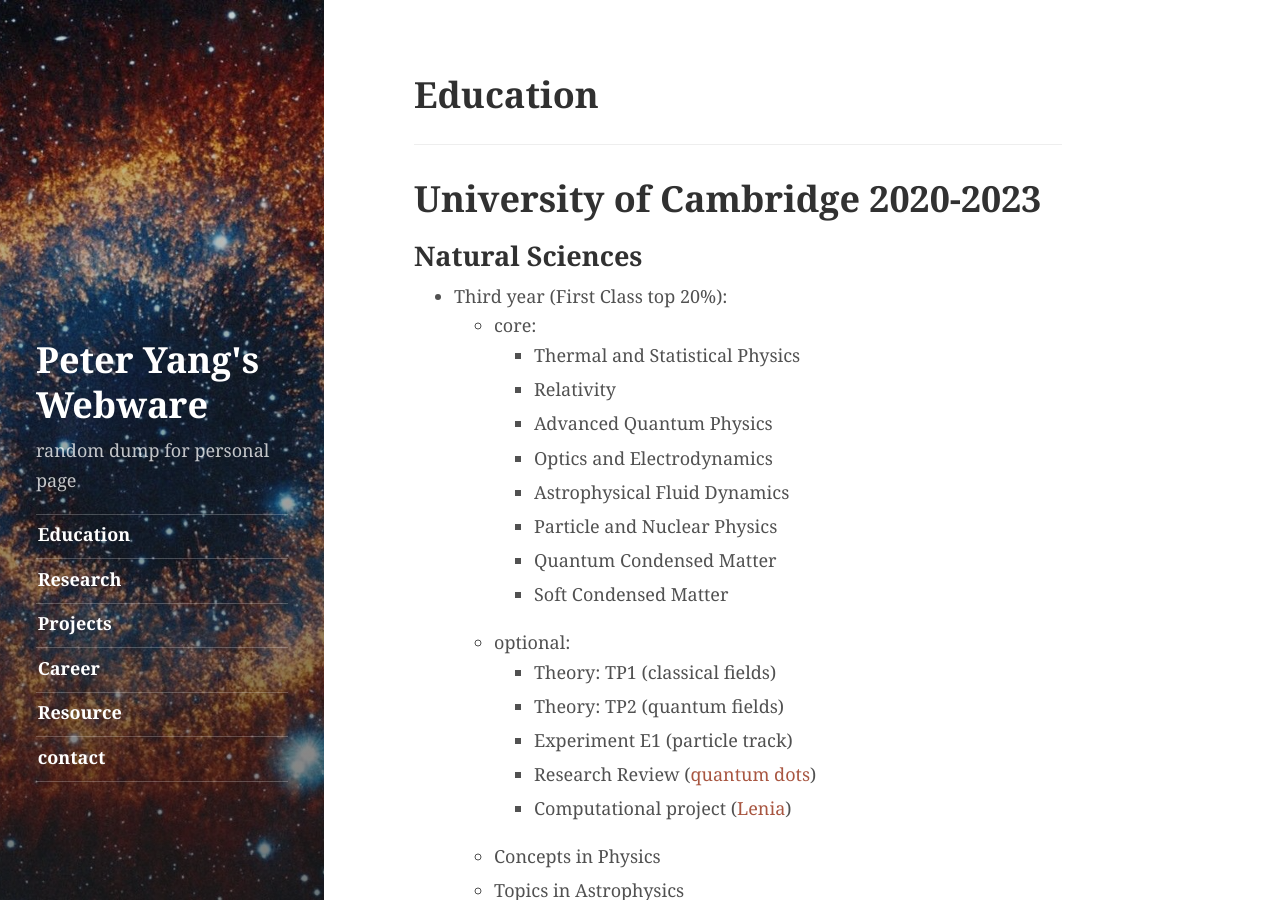
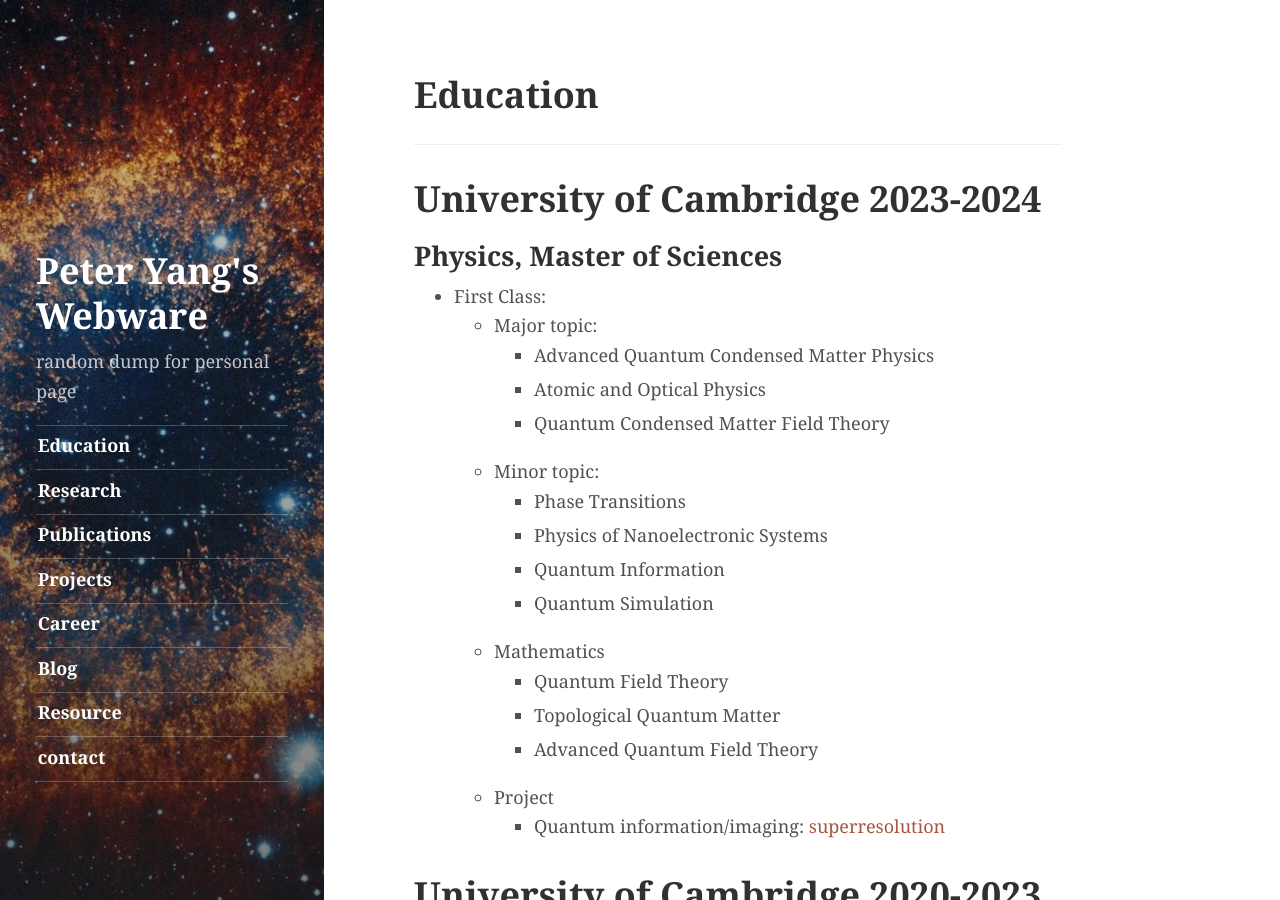
Before and after one commit to AprilSweettooth/aprilsweettooth.github.io, a Jekyll site: the page built from education.md, in a window 1280 px wide and 900 px high. Built offline with Jekyll 4.4.1, drawn with Linux system fonts in a browser that asks for light colours; some of the changed text lies outside the part shown.

Commit message:
update 08/07/24

```diff
--- a/Gemfile
+++ b/Gemfile
@@ -1,3 +1,5 @@
 source 'https://rubygems.org'
 gem 'github-pages', group: :jekyll_plugins
 gem 'jekyll-avatar'
+
+gem "webrick", "~> 1.8"
--- a/_includes/nav.html
+++ b/_includes/nav.html
@@ -12,9 +12,9 @@
     <a class="sidebar-nav-item" href="{{ site.baseurl }}/research/">Research</a>
   </li>
 
-  <!-- <li>
+  <li>
     <a class="sidebar-nav-item" href="{{ site.baseurl }}/papers/">Publications</a>
-  </li> -->
+  </li>
 
   <li>
     <a class="sidebar-nav-item" href="{{ site.baseurl }}/projects/">Projects</a>
@@ -24,9 +24,9 @@
     <a class="sidebar-nav-item" href="{{ site.baseurl }}/career/">Career</a>
   </li>
 
-  <!-- <li>
+  <li>
     <a class="sidebar-nav-item" href="{{ site.baseurl }}/tag/blog/">Blog</a>
-  </li> -->
+  </li>
 
   <!-- <li>
     <a class="sidebar-nav-item" href="{{ site.baseurl }}/teaching/">Teaching</a>
--- a/education.md
+++ b/education.md
@@ -3,10 +3,30 @@
 title: Education
 ---
 
+# University of Cambridge 2023-2024
+
+## Physics, Master of Sciences
+- First Class:
+  - Major topic:
+    * Advanced Quantum Condensed Matter Physics
+    * Atomic and Optical Physics
+    * Quantum Condensed Matter Field Theory
+  - Minor topic:
+    * Phase Transitions
+    * Physics of Nanoelectronic Systems
+    * Quantum Information
+    * Quantum Simulation
+  - Mathematics
+    * Quantum Field Theory
+    * Topological Quantum Matter
+    * Advanced Quantum Field Theory
+  - Project
+    * Quantum information/imaging: [superresolution](https://aprilsweettooth.github.io/projects/2024-07-01-Quantum-Superresolution)
+
 # University of Cambridge 2020-2023
 
-## Natural Sciences
-- Third year (First Class top 20%):
+## Natural Sciences, Bachelor of Arts
+- Third year (First Class):
   - core:
     * Thermal and Statistical Physics
     * Relativity
--- a/index.html
+++ b/index.html
@@ -4,7 +4,9 @@
 ---
 
 
-<p>I am a third-year physics student at Peterhouse, University of Cambridge. My research interests revolve around quantum computing.
+<p>I am a PhD candidate in the field of quantum information physics student at Peterhouse, University of Cambridge. My research interests revolve around quantum computing.
+
+    I have obtained my Bachelor's and Master's degree at Cambridge as well.
 
     Prior to my University, I attended <a href="https://www.shrewsbury.org.uk/">Shrewsbury School</a>.
 
```
Also changed, not shown: _posts/2024-06-26-graduation.md (added, +11 -0 lines), _researches/2024-07-01-Quantum-Superresolution.md (added, +57 -0 lines), papers.md (+3 -1 lines), Gemfile.lock, _researches/2023-09-02-Hamiltonian-decomposition copy.md (renamed from _researches/2023-09-02-Hamiltonian-decomposition.md), public/img/grad.jpg (added), public/img/quantum-metrology-quest.png (added).
